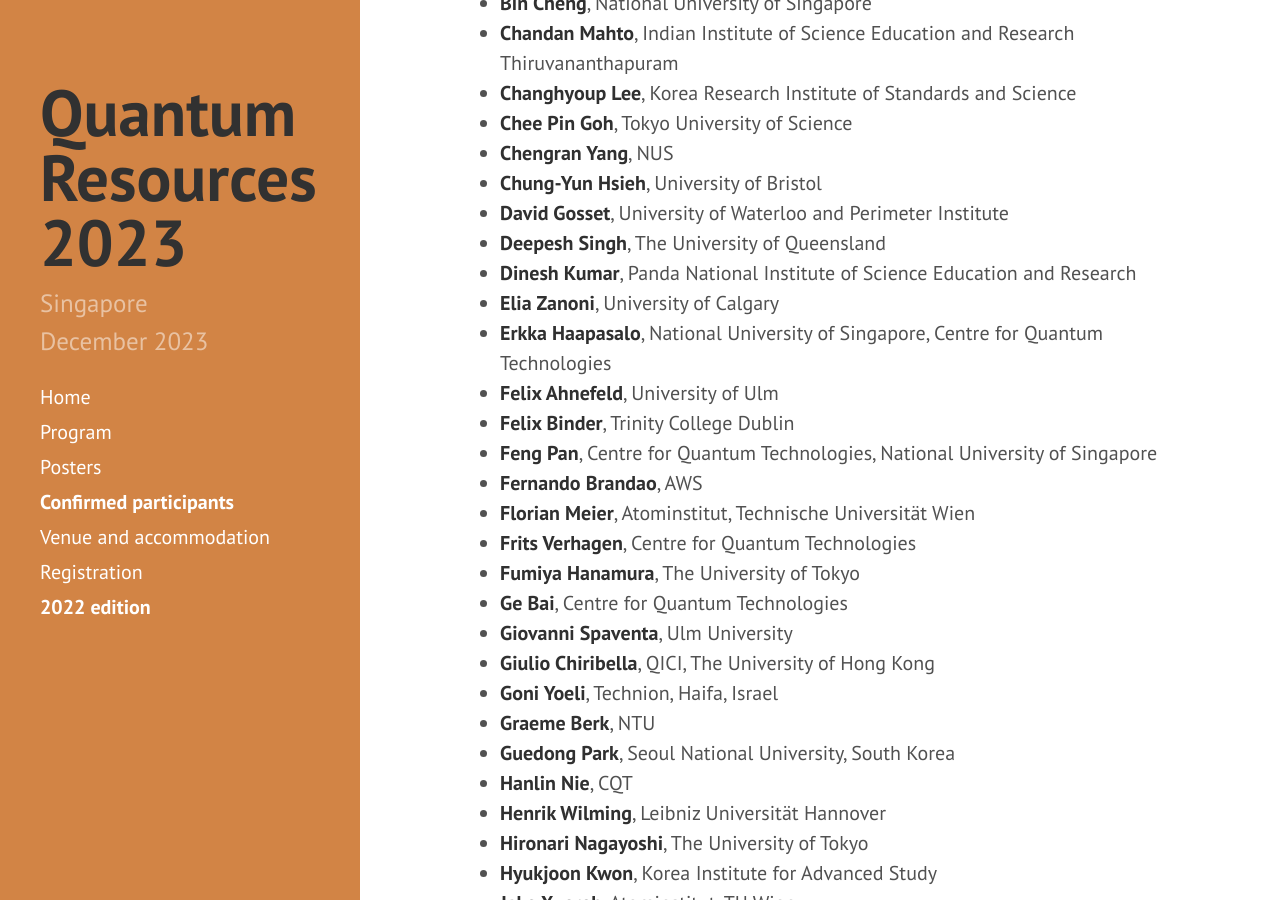
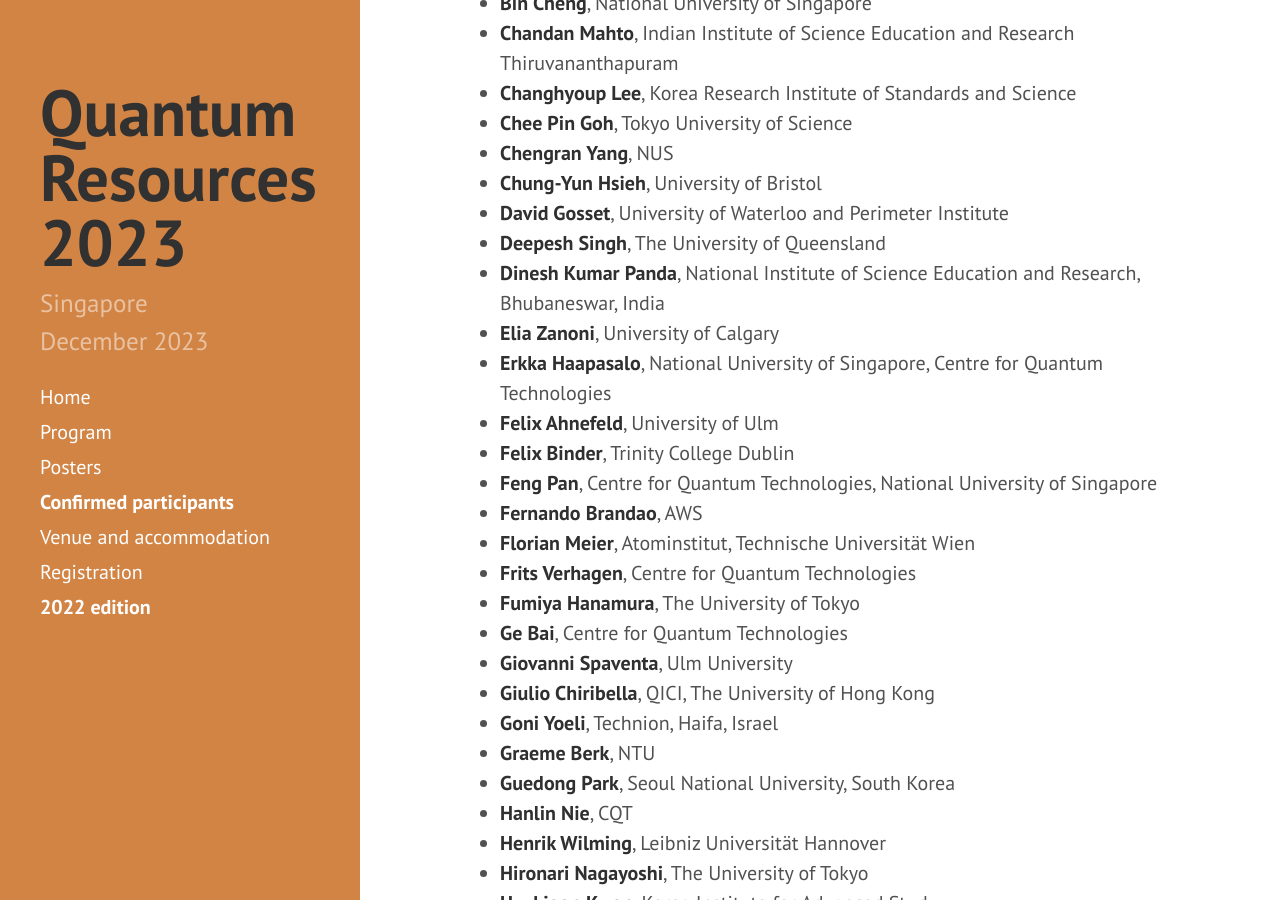
Before and after one commit to RyujiPat2/RyujiPat2.github.io, a Jekyll site: the page built from participants.md, in a window 1280 px wide and 900 px high, scrolled down 332 px. Built offline with Jekyll 4.4.1, drawn with Linux system fonts in a browser that asks for light colours; nearby versions of some CDN libraries.

Commit message:
Update participants.md

```diff
--- a/participants.md
+++ b/participants.md
@@ -22,7 +22,7 @@ order: 4
 * **Chung-Yun	Hsieh**,	University of Bristol
 * **David	Gosset**,	University of Waterloo and Perimeter Institute
 * **Deepesh	Singh**,	The University of Queensland
-* **Dinesh Kumar**,	Panda	National Institute of Science Education and Research
+* **Dinesh Kumar Panda**, National Institute of Science Education and Research, Bhubaneswar, India
 * **Elia	Zanoni**,	University of Calgary
 * **Erkka	Haapasalo**,	National University of Singapore, Centre for Quantum Technologies
 * **Felix	Ahnefeld**,	University of Ulm
```
